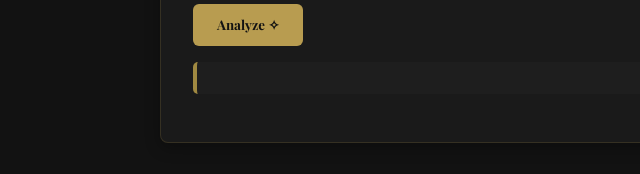
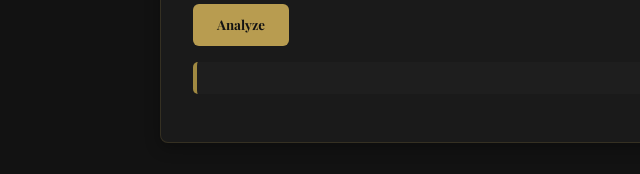
Before and after one commit to Meitnerium-109/Meitnerium-109.github.io, a plain HTML site: page index.html in a window 1280 px wide. Shown: the part 3546-3720 px from the top of the page, 0-640 px from the left. Drawn offline with nearby package versions, Linux system fonts and the light colour scheme.

Commit message:
final changes

```diff
--- a/index.html
+++ b/index.html
@@ -119,7 +119,8 @@
       <h2>✦ Text Analyzer ✦</h2>
       <div class="card">
         <textarea id="inputText" rows="10" placeholder="Paste your 10000+ word text here..."></textarea><br/>
-        <button onclick="analyzeText()" class="analyze-btn">Analyze ✧</button>
+        <button class="analyze-btn">Analyze</button>
+
         <pre id="output"></pre>
       </div>
     </section>
```
